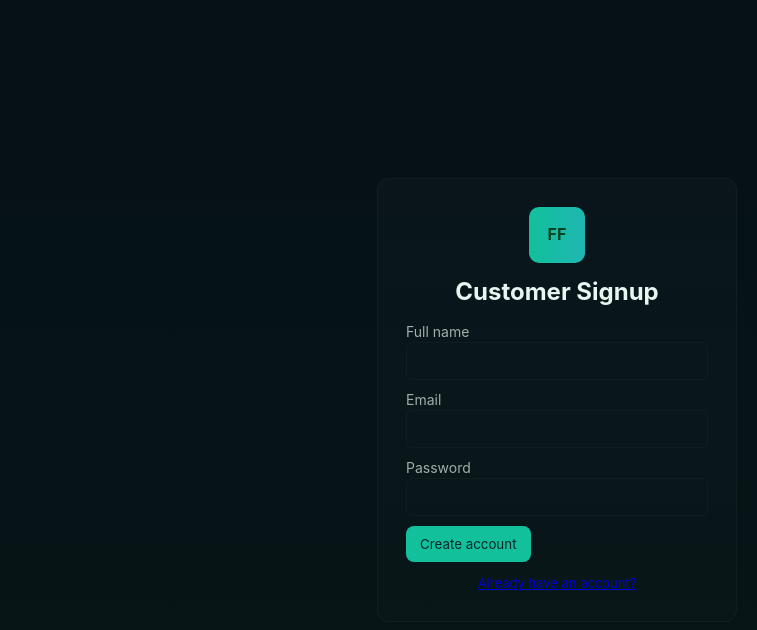
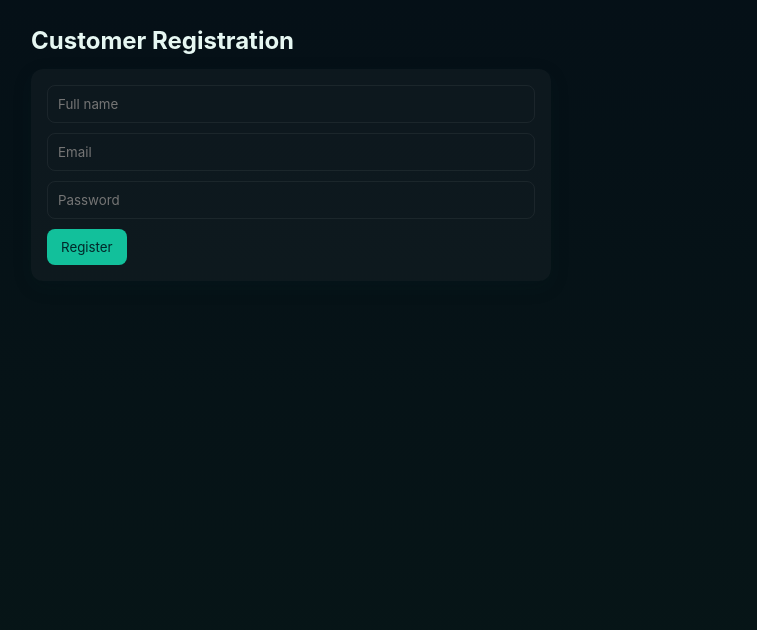
Before and after one commit to oncallbooking/db, a plain HTML site: page frontend/signup-customer.html in a window 1280 px wide. Shown: the whole page, without its empty margins (83-840 px from the left). Drawn offline with Linux system fonts and the light colour scheme.

Commit message:
Update signup-customer.html

```diff
--- a/frontend/signup-customer.html
+++ b/frontend/signup-customer.html
@@ -1,44 +1,31 @@
 <!doctype html>
-<html lang="en">
+<html>
 <head>
   <meta charset="utf-8" />
   <meta name="viewport" content="width=device-width,initial-scale=1" />
-  <title>Customer Signup — FutriFix</title>
-  <link rel="stylesheet" href="/styles.css" />
+  <title>Sign up — Customer</title>
+  <link rel="stylesheet" href="styles.css" />
 </head>
-<body class="centered-page">
-  <div class="card login-card">
-    <div class="logo">FF</div>
-    <h2>Customer Signup</h2>
-    <form id="custSignup" class="form">
-      <label>Full name
-        <input id="custName" required />
-      </label>
-      <label>Email
-        <input type="email" id="custEmail" required />
-      </label>
-      <label>Password
-        <input type="password" id="custPassword" minlength="6" required />
-      </label>
-      <button class="btn" type="submit">Create account</button>
-    </form>
-    <div class="muted small alt"><a href="/login-customer.html">Already have an account?</a></div>
+<body>
+  <div class="container">
+    <h2>Customer Registration</h2>
+    <div class="card" style="max-width:520px;">
+      <form id="regCustomer">
+        <div class="form-row">
+          <input name="name" placeholder="Full name" class="input" />
+        </div>
+        <div class="form-row">
+          <input name="email" placeholder="Email" class="input" />
+        </div>
+        <div class="form-row">
+          <input name="password" type="password" placeholder="Password" class="input" />
+        </div>
+        <div style="margin-top:10px;">
+          <button type="button" class="btn" onclick="futrifix.registerCustomer('regCustomer')">Register</button>
+        </div>
+      </form>
+    </div>
   </div>
-
-  <script>
-    document.getElementById('custSignup').addEventListener('submit', async function(e){
-      e.preventDefault();
-      const payload = {
-        role: "customer",
-        name: document.getElementById('custName').value.trim(),
-        email: document.getElementById('custEmail').value.trim(),
-        password: document.getElementById('custPassword').value
-      };
-      const res = await fetch('/signup', { method:'POST', headers:{'Content-Type':'application/json'}, body: JSON.stringify(payload) });
-      const data = await res.json();
-      alert(data.message || 'Signup complete');
-      if(res.ok) window.location = '/login-customer.html';
-    });
-  </script>
+  <script src="script.js"></script>
 </body>
 </html>
```
